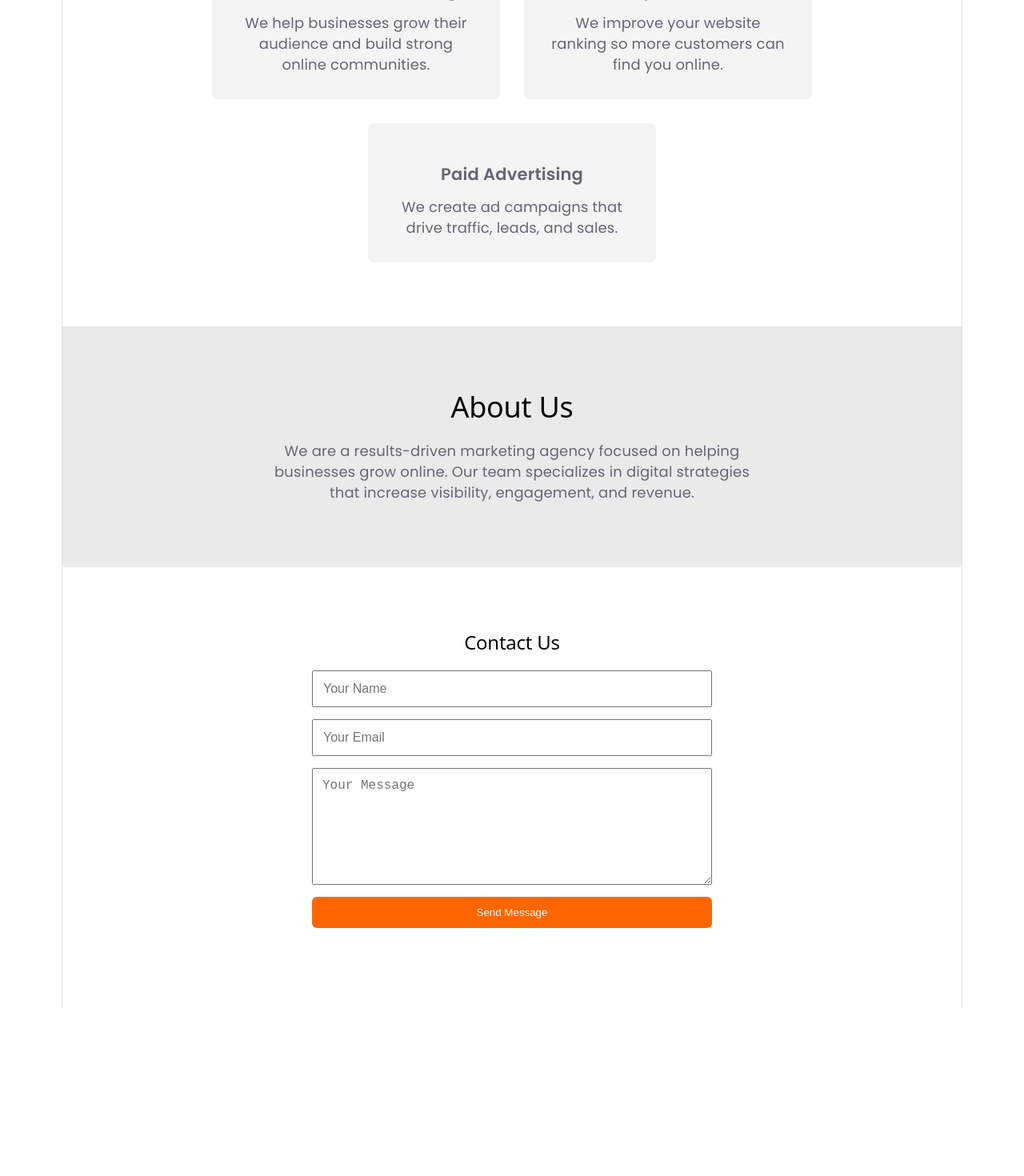
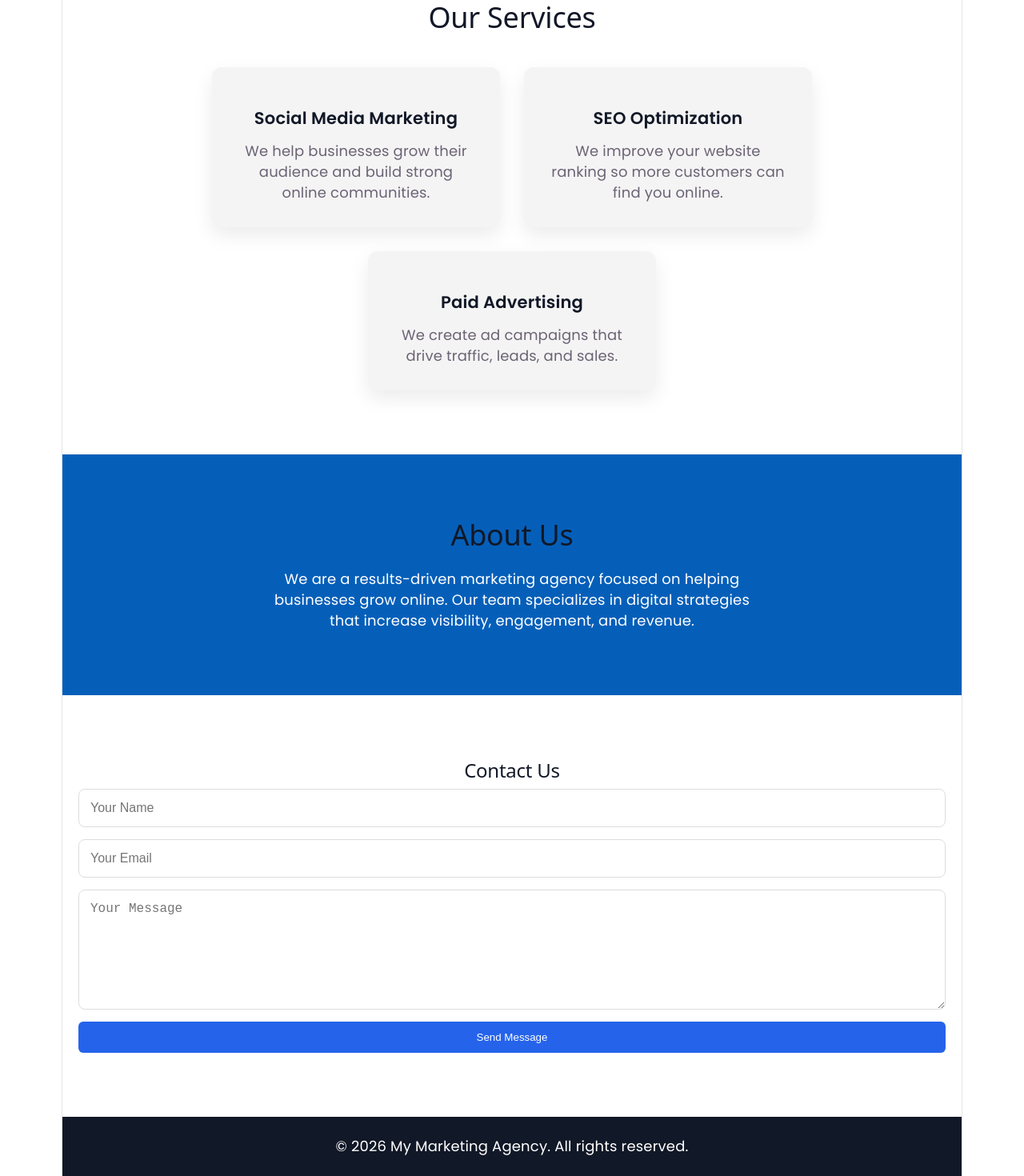
Before and after one commit to fredgalla/marketing-agency-mern, a React (Vite) app in the folder client/: page / in a window 1280 px wide. Shown: the part 1045-2515 px from the top of the page at 80% size. Before the commit the page ends 2305 px from the top, so only its background shows below. Built offline with nearby package versions, Linux system fonts and the light colour scheme.

Commit message:
Footer and Final UX Improvements

```diff
--- a/client/src/App.css
+++ b/client/src/App.css
@@ -35,6 +35,7 @@ nav ul {
   list-style: none;
   display: flex;
   gap: 20px;
+  align-items: center;
 }
 
 nav a {
@@ -60,6 +61,10 @@ nav a {
 .hero-content p {
   margin: 20px 0;
   font-size: 18px;
+}
+
+.hero h1 {
+  color: white;
 }
 
 .btn {
@@ -98,11 +103,18 @@ nav a {
   padding: 30px;
   width: 100%;
   max-width: 300px;
-  border-radius: 8px;
+  border-radius: 12px;
+  box-shadow: 0 10px 25px rgba(0, 0, 0, 0.08);
+  transition: transform 0.3s ease, box-shadow 0.3s ease;
 }
 
 .service-card h3 {
   margin-bottom: 15px;
+}
+
+.service-card:hover {
+  transform: translateY(-8px);
+  box-shadow: 0 15px 35px rgba(0, 0, 0, 0.12);
 }
 
 .contact {
@@ -112,7 +124,7 @@ nav a {
 
 .about {
   padding: 80px 20px;
-  background-color: #eaeaea;
+  background-color: #055fb9;
   text-align: center;
 }
 
@@ -125,6 +137,7 @@ nav a {
   max-width: 600px;
   margin: auto;
   font-size: 18px;
+  color: white
 }
 
 .contact form {
@@ -137,8 +150,16 @@ nav a {
 
 .contact input,
 .contact textarea {
-  padding: 12px;
+  padding: 14px;
   font-size: 16px;
+  border: 1px solid #ddd;
+  border-radius: 8px;
+}
+
+.contact input:focus,
+.contact textarea:focus {
+  outline: none;
+  border-color: var(--primary);
 }
 
 .contact textarea {
@@ -146,7 +167,7 @@ nav a {
 }
 
 .contact button {
-  background-color: #ff6600;
+  background-color: var(--primary);
   color: white;
   padding: 12px;
   border: none;
@@ -172,8 +193,7 @@ nav a {
 }
 
 section {
-  max-width: 1100px;
-  margin: auto;
+  padding: 80px 20px;
 }
 
 /* Button improvements */
@@ -198,3 +218,25 @@ button:hover {
   opacity: 1;
   transform: translateY(0);
 }
+
+footer {
+  background-color: var(--dark);
+  color: white;
+  text-align: center;
+  padding: 24px;
+}
+
+.hero-content,
+.services-container,
+.about-content,
+.contact form {
+  max-width: 1100px;
+  margin: auto;
+}
+
+.services h2,
+.services h3,
+.about h2,
+.contact h2 {
+  color: var(--dark);
+}
--- a/client/src/App.jsx
+++ b/client/src/App.jsx
@@ -3,6 +3,7 @@ import { Routes, Route, Link } from "react-router-dom";
 import { useEffect } from "react";
 
 import Header from "./components/Header";
+import Footer from "./components/Footer";
 import Hero from "./components/Hero";
 import Services from "./components/Services";
 import Contact from "./components/Contact";
@@ -17,6 +18,7 @@ function Home() {
       <Services />
       <About />
       <Contact />
+      <Footer />
     </>
   );
 }
--- /dev/null
+++ b/client/src/components/Footer.jsx
@@ -0,0 +1,9 @@
+function Footer() {
+  return (
+    <footer>
+      <p>© 2026 My Marketing Agency. All rights reserved.</p>
+    </footer>
+  );
+}
+
+export default Footer;
```
